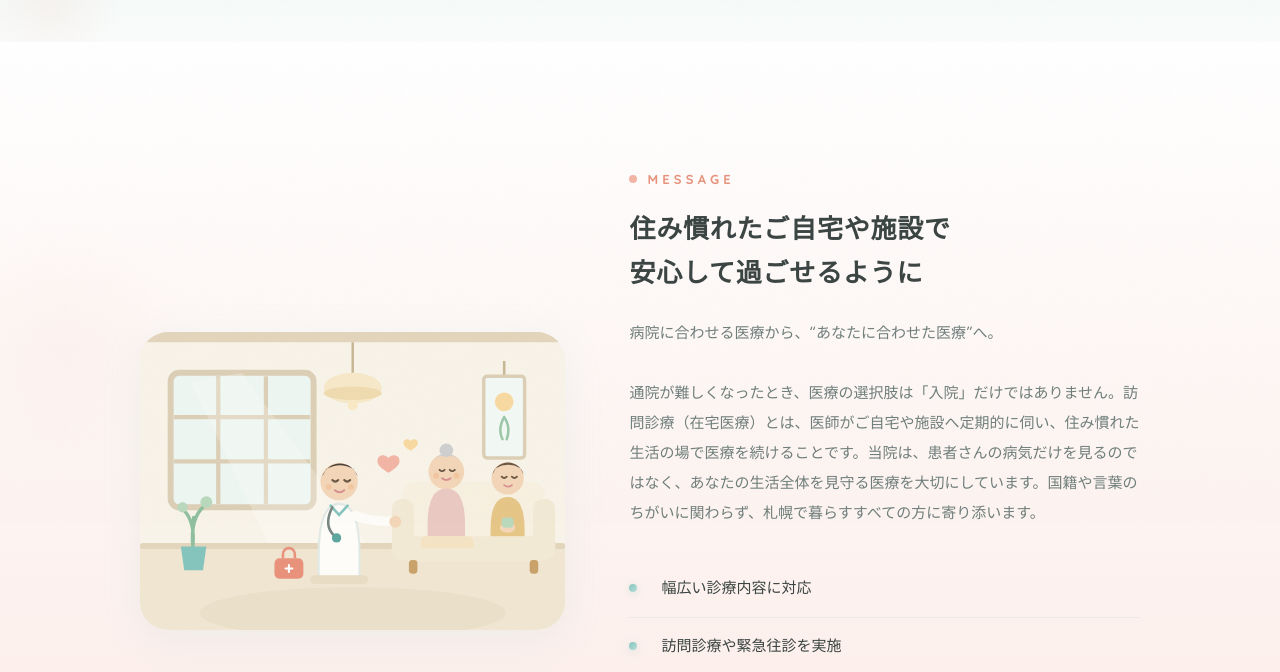
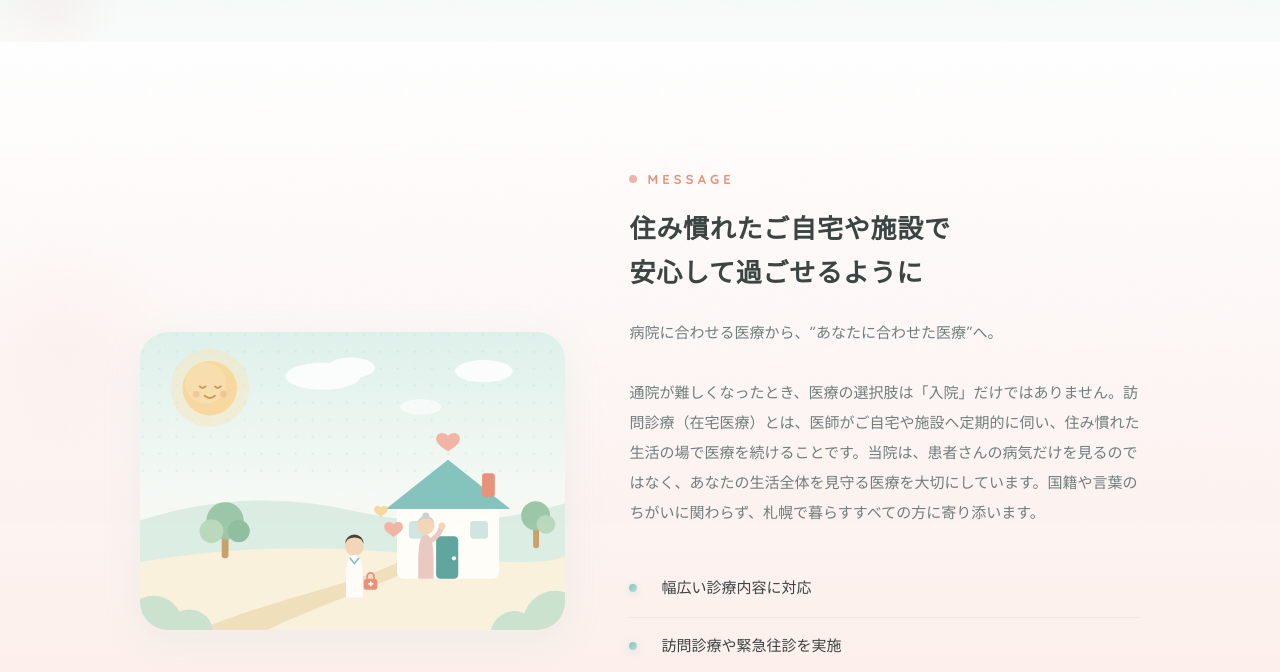
Before and after one commit to reiyoshimine/sic-site-preview, a plain HTML site: page medical-care.html in a window 1280 px wide. Shown: the part 277-949 px from the top of the page. Drawn offline with Linux system fonts and the light colour scheme; a web font is replaced by a local one.

Commit message:
feb opening + new medical-care illustration

```diff
--- a/medical-care.html
+++ b/medical-care.html
@@ -79,96 +79,93 @@
         <div class="message__visual fade-in">
             <div class="message__image">
                 <!-- 診療風景のイラスト -->
-                <svg viewBox="0 0 500 350" xmlns="http://www.w3.org/2000/svg" role="img" aria-label="ご自宅での診療イメージ">
-                    <rect width="500" height="350" fill="#F8F3E8"/>
-                    <!-- 天井の梁 -->
-                    <rect width="500" height="12" fill="#E3D5BC"/>
-                    <!-- ペンダントライト -->
-                    <line x1="250" y1="12" x2="250" y2="52" stroke="#C9B896" stroke-width="3"/>
-                    <ellipse cx="250" cy="66" rx="34" ry="18" fill="#F6E8C8"/>
-                    <ellipse cx="250" cy="72" rx="34" ry="8" fill="#EFDBAF"/>
-                    <circle cx="250" cy="86" r="6" fill="#F9E9C4"/>
-                    <!-- 窓 -->
-                    <rect x="36" y="48" width="168" height="158" rx="10" fill="#EDF6F1" stroke="#DCCFB6" stroke-width="7"/>
-                    <line x1="92" y1="52" x2="92" y2="202" stroke="#DCCFB6" stroke-width="5"/>
-                    <line x1="148" y1="52" x2="148" y2="202" stroke="#DCCFB6" stroke-width="5"/>
-                    <line x1="40" y1="100" x2="200" y2="100" stroke="#DCCFB6" stroke-width="5"/>
-                    <line x1="40" y1="152" x2="200" y2="152" stroke="#DCCFB6" stroke-width="5"/>
-                    <!-- 窓からの光 -->
-                    <path d="M60 60 L200 350 L340 350 L120 48 Z" fill="#FFFFFF" opacity="0.22"/>
-                    <!-- 壁かけ（タペストリー） -->
-                    <line x1="428" y1="34" x2="428" y2="52" stroke="#C9B896" stroke-width="3"/>
-                    <rect x="404" y="52" width="48" height="96" rx="4" fill="#F2F8F4" stroke="#DCCFB6" stroke-width="4"/>
-                    <circle cx="428" cy="82" r="11" fill="#F7D9A0"/>
-                    <path d="M428 100 q-8 14 -2 26 M428 100 q8 12 3 26" stroke="#9CC7A8" stroke-width="3" fill="none" stroke-linecap="round"/>
-                    <!-- 床 -->
-                    <rect y="252" width="500" height="98" fill="#EFE5D0"/>
-                    <rect y="248" width="500" height="7" rx="3.5" fill="#E3D5BC"/>
-                    <ellipse cx="250" cy="330" rx="180" ry="30" fill="#EADFC8"/>
-                    <!-- ソファ（右） -->
+                <svg viewBox="0 0 500 350" xmlns="http://www.w3.org/2000/svg" role="img" aria-label="ご自宅へお伺いする訪問診療のイメージ">
+                    <defs>
+                        <linearGradient id="mcSky" x1="0" y1="0" x2="0" y2="1">
+                            <stop offset="0" stop-color="#DFF1EC"/>
+                            <stop offset="0.55" stop-color="#F6FAF5"/>
+                            <stop offset="1" stop-color="#FBF5E6"/>
+                        </linearGradient>
+                        <pattern id="mcDots" width="20" height="20" patternUnits="userSpaceOnUse">
+                            <circle cx="3" cy="3" r="1.6" fill="#85C4BD" opacity="0.13"/>
+                        </pattern>
+                    </defs>
+                    <rect width="500" height="350" fill="url(#mcSky)"/>
+                    <rect width="500" height="180" fill="url(#mcDots)"/>
+                    <!-- おだやかな太陽 -->
+                    <circle cx="82" cy="66" r="46" fill="#F9E4B8" opacity="0.45"/>
+                    <circle cx="82" cy="66" r="32" fill="#F7D9A0"/>
+                    <circle cx="77" cy="60" r="24" fill="#FAE3B4" opacity="0.7"/>
+                    <path d="M70 64 q3.5 3.5 7 0" stroke="#C99A55" stroke-width="2.2" fill="none" stroke-linecap="round"/>
+                    <path d="M88 64 q3.5 3.5 7 0" stroke="#C99A55" stroke-width="2.2" fill="none" stroke-linecap="round"/>
+                    <path d="M76 75 q6 5 12 0" stroke="#C99A55" stroke-width="2.2" fill="none" stroke-linecap="round"/>
+                    <circle cx="66" cy="73" r="4" fill="#F2BC90" opacity="0.65"/>
+                    <circle cx="98" cy="73" r="4" fill="#F2BC90" opacity="0.65"/>
+                    <!-- 雲 -->
+                    <g fill="#FFFFFF" opacity="0.9">
+                        <ellipse cx="215" cy="52" rx="44" ry="16"/>
+                        <ellipse cx="248" cy="42" rx="28" ry="12"/>
+                        <ellipse cx="404" cy="46" rx="34" ry="13"/>
+                        <ellipse cx="330" cy="88" rx="24" ry="9" opacity="0.7"/>
+                    </g>
+                    <!-- 丘 -->
+                    <path d="M-10 225 Q120 180 250 210 T510 198 L510 350 L-10 350 Z" fill="#DCEDE3"/>
+                    <path d="M-10 272 Q160 242 330 262 T510 255 L510 350 L-10 350 Z" fill="#F9F1DC"/>
+                    <!-- 小道（家の玄関へ） -->
+                    <path d="M70 350 C150 316 236 300 296 274 C316 266 322 258 328 248 L346 252 C338 264 332 274 314 282 C258 306 190 330 150 350 Z" fill="#F0DFBB"/>
+                    <!-- 家 -->
                     <g>
-                        <rect x="308" y="176" width="168" height="76" rx="16" fill="#F7F0E0"/>
-                        <rect x="296" y="196" width="26" height="72" rx="12" fill="#F2E9D5"/>
-                        <rect x="462" y="196" width="26" height="72" rx="12" fill="#F2E9D5"/>
-                        <rect x="308" y="240" width="168" height="30" rx="12" fill="#F2E9D5"/>
-                        <rect x="316" y="268" width="10" height="16" rx="4" fill="#C9A16B"/>
-                        <rect x="458" y="268" width="10" height="16" rx="4" fill="#C9A16B"/>
+                        <rect x="302" y="205" width="120" height="85" rx="8" fill="#FFFDF8"/>
+                        <path d="M289 208 L362 150 L435 208 Z" fill="#85C4BD"/>
+                        <rect x="402" y="166" width="15" height="28" rx="3.5" fill="#E8927C"/>
+                        <rect x="348" y="240" width="26" height="50" rx="5" fill="#5FA69E"/>
+                        <circle cx="369" cy="266" r="2.5" fill="#F3FAF8"/>
+                        <rect x="316" y="222" width="21" height="21" rx="4" fill="#CFE6E0"/>
+                        <rect x="388" y="222" width="21" height="21" rx="4" fill="#CFE6E0"/>
                     </g>
-                    <!-- おばあさん -->
+                    <!-- 屋根の上のハート -->
+                    <path d="M362 122 c-5-6-14-3.5-14 3.5 c0 6 7.5 10.5 14 15 c6.5-4.5 14-9 14-15 c0-7-9-9.5-14-3.5z" fill="#F2B5A5"/>
+                    <!-- 出迎えるおばあさん（玄関先） -->
                     <g>
-                        <circle cx="360" cy="164" r="21" fill="#F3D6B8"/>
-                        <path d="M340 158 a21 21 0 0 1 40 0 q-4 -13 -20 -13 q-16 0 -20 13z" fill="#CFCFCF"/>
-                        <circle cx="360" cy="139" r="8" fill="#CFCFCF"/>
-                        <path d="M352 162 q3 3 6 0" stroke="#6B5844" stroke-width="2.2" fill="none" stroke-linecap="round"/>
-                        <path d="M364 162 q3 3 6 0" stroke="#6B5844" stroke-width="2.2" fill="none" stroke-linecap="round"/>
-                        <path d="M355 172 q5 4 10 0" stroke="#D89090" stroke-width="2.2" fill="none" stroke-linecap="round"/>
-                        <circle cx="348" cy="169" r="3.5" fill="#F2BC90" opacity="0.6"/>
-                        <circle cx="372" cy="169" r="3.5" fill="#F2BC90" opacity="0.6"/>
-                        <path d="M338 226 q0 -42 22 -42 q22 0 22 42 l0 14 l-44 0 z" fill="#E9C9C2"/>
-                        <path d="M336 240 h50 q6 0 6 8 l0 6 h-62 l0 -6 q0 -8 6 -8z" fill="#F3E3C2"/>
+                        <circle cx="336" cy="228" r="10" fill="#F3D6B8"/>
+                        <path d="M326 226 a10 10 0 0 1 20 0 q-3 -7 -10 -7 q-7 0 -10 7z" fill="#CFCFCF"/>
+                        <circle cx="336" cy="216" r="4" fill="#CFCFCF"/>
+                        <path d="M327 268 q0 -30 9 -30 q9 0 9 30 l0 22 l-18 0 z" fill="#E9C9C2"/>
+                        <path d="M344 244 q8 -6 10 -14" stroke="#E9C9C2" stroke-width="6" fill="none" stroke-linecap="round"/>
+                        <circle cx="355" cy="228" r="4" fill="#F3D6B8"/>
                     </g>
-                    <!-- ご家族 -->
+                    <!-- 訪問する医師（小道の上） -->
                     <g>
-                        <circle cx="432" cy="172" r="19" fill="#F3D6B8"/>
-                        <path d="M414 168 a19 19 0 0 1 37 0 l-4 -8 q-14 -8 -29 0 z" fill="#6B5844"/>
-                        <path d="M425 170 q3 3 6 0" stroke="#6B5844" stroke-width="2.2" fill="none" stroke-linecap="round"/>
-                        <path d="M437 170 q3 3 6 0" stroke="#6B5844" stroke-width="2.2" fill="none" stroke-linecap="round"/>
-                        <path d="M428 180 q4 3.5 9 0" stroke="#D89090" stroke-width="2.2" fill="none" stroke-linecap="round"/>
-                        <path d="M412 232 q0 -38 20 -38 q20 0 20 38 l0 8 l-40 0 z" fill="#E6C687"/>
-                        <ellipse cx="432" cy="230" rx="9" ry="6" fill="#F3D6B8"/>
-                        <rect x="425" y="218" width="14" height="12" rx="4" fill="#B9D8BC"/>
+                        <circle cx="252" cy="252" r="11" fill="#F3D6B8"/>
+                        <path d="M241 249 a11 11 0 0 1 22 0 l-3 -5 q-8 -5 -16 0 z" fill="#4A4038"/>
+                        <path d="M242 288 q0 -26 10 -26 q10 0 10 26 l0 24 l-20 0 z" fill="#FDFCF8"/>
+                        <path d="M247 266 l5 6 l5 -6" fill="none" stroke="#85C4BD" stroke-width="2" stroke-linecap="round"/>
+                        <rect x="263" y="290" width="16" height="13" rx="4" fill="#E8927C"/>
+                        <path d="M267 290 v-3 a4 4 0 0 1 8 0 v3" fill="none" stroke="#E8927C" stroke-width="2"/>
+                        <path d="M269 296 h4.5 m-2.25 -2.25 v4.5" stroke="#fff" stroke-width="1.8" stroke-linecap="round"/>
                     </g>
-                    <!-- 医師（ひざをついて診察） -->
+                    <!-- ふたりの間のハート -->
+                    <path d="M298 226 c-4-4.5-11-3-11 3 c0 5 6 8.5 11 12 c5-3.5 11-7 11-12 c0-6-7-7.5-11-3z" fill="#F2B5A5"/>
+                    <path d="M283 206 c-3-3.5-8-2-8 2.5 c0 3.5 4.5 6 8 8.5 c3.5-2.5 8-5 8-8.5 c0-4.5-5-6-8-2.5z" fill="#F7D9A0"/>
+                    <!-- 木 -->
                     <g>
-                        <circle cx="234" cy="176" r="22" fill="#F3D6B8"/>
-                        <path d="M214 170 a22 22 0 0 1 42 0 l-5 -9 q-16 -9 -32 0 z" fill="#4A4038"/>
-                        <path d="M226 174 q3.5 3.5 7 0" stroke="#6B5844" stroke-width="2.4" fill="none" stroke-linecap="round"/>
-                        <path d="M240 174 q3.5 3.5 7 0" stroke="#6B5844" stroke-width="2.4" fill="none" stroke-linecap="round"/>
-                        <path d="M229 186 q5.5 4.5 11 0" stroke="#D89090" stroke-width="2.4" fill="none" stroke-linecap="round"/>
-                        <circle cx="222" cy="182" r="3.5" fill="#F2BC90" opacity="0.6"/>
-                        <circle cx="248" cy="182" r="3.5" fill="#F2BC90" opacity="0.6"/>
-                        <path d="M210 262 q0 -60 24 -60 q24 0 24 60 l0 28 l-48 0 z" fill="#FDFCF8" stroke="#E0E9E5" stroke-width="2.5"/>
-                        <path d="M224 204 l10 11 l10 -11" fill="none" stroke="#85C4BD" stroke-width="3" stroke-linecap="round"/>
-                        <path d="M226 206 q-11 22 3 34" stroke="#7A8683" stroke-width="3" fill="none" stroke-linecap="round"/>
-                        <circle cx="231" cy="242" r="5.5" fill="#5FA69E"/>
-                        <path d="M252 216 q26 8 44 6" stroke="#FDFCF8" stroke-width="11" fill="none" stroke-linecap="round"/>
-                        <circle cx="300" cy="223" r="7" fill="#F3D6B8"/>
-                        <rect x="200" y="286" width="68" height="10" rx="5" fill="#E8DCC4"/>
+                        <rect x="96" y="238" width="8" height="28" rx="4" fill="#C9A16B"/>
+                        <circle cx="100" cy="222" r="22" fill="#9CC7A8"/>
+                        <circle cx="84" cy="234" r="14" fill="#B9D8BC"/>
+                        <circle cx="116" cy="234" r="13" fill="#8FBF9F"/>
                     </g>
-                    <!-- 往診かばん -->
-                    <rect x="158" y="266" width="34" height="24" rx="6" fill="#E8927C"/>
-                    <path d="M168 266 v-5 a7 7 0 0 1 14 0 v5" fill="none" stroke="#E8927C" stroke-width="3"/>
-                    <path d="M171 278 h8 m-4 -4 v8" stroke="#fff" stroke-width="2.5" stroke-linecap="round"/>
-                    <!-- 観葉植物 -->
                     <g>
-                        <path d="M62 252 q-3 -34 14 -48 M62 252 q3 -28 -10 -42 M62 252 q0 -22 1 -34" stroke="#8FBF9F" stroke-width="4" fill="none" stroke-linecap="round"/>
-                        <circle cx="78" cy="200" r="7" fill="#B9D8BC"/>
-                        <circle cx="50" cy="206" r="6" fill="#B9D8BC"/>
-                        <path d="M48 252 h30 l-4 28 h-22 z" fill="#85C4BD"/>
+                        <rect x="462" y="230" width="7" height="24" rx="3.5" fill="#C9A16B"/>
+                        <circle cx="465" cy="216" r="17" fill="#9CC7A8"/>
+                        <circle cx="477" cy="226" r="11" fill="#B9D8BC"/>
                     </g>
-                    <!-- ハート -->
-                    <path d="M292 148 c-4.5-5.5-13-3.5-13 3.5 c0 6 7 10 13 14 c6-4 13-8 13-14 c0-7-8.5-9-13-3.5z" fill="#F2B5A5"/>
-                    <path d="M318 128 c-3-3.5-8.5-2-8.5 2.5 c0 4 4.5 6.5 8.5 9 c4-2.5 8.5-5 8.5-9 c0-4.5-5.5-6-8.5-2.5z" fill="#F7D9A0"/>
+                    <!-- 前景のしげみ -->
+                    <g fill="#CBE2CE">
+                        <circle cx="16" cy="344" r="34"/>
+                        <circle cx="58" cy="354" r="28"/>
+                        <circle cx="488" cy="342" r="38"/>
+                        <circle cx="440" cy="356" r="28"/>
+                    </g>
                 </svg>
             </div>
         </div>
```
Also changed, not shown: index.html (+4 -4 lines).
